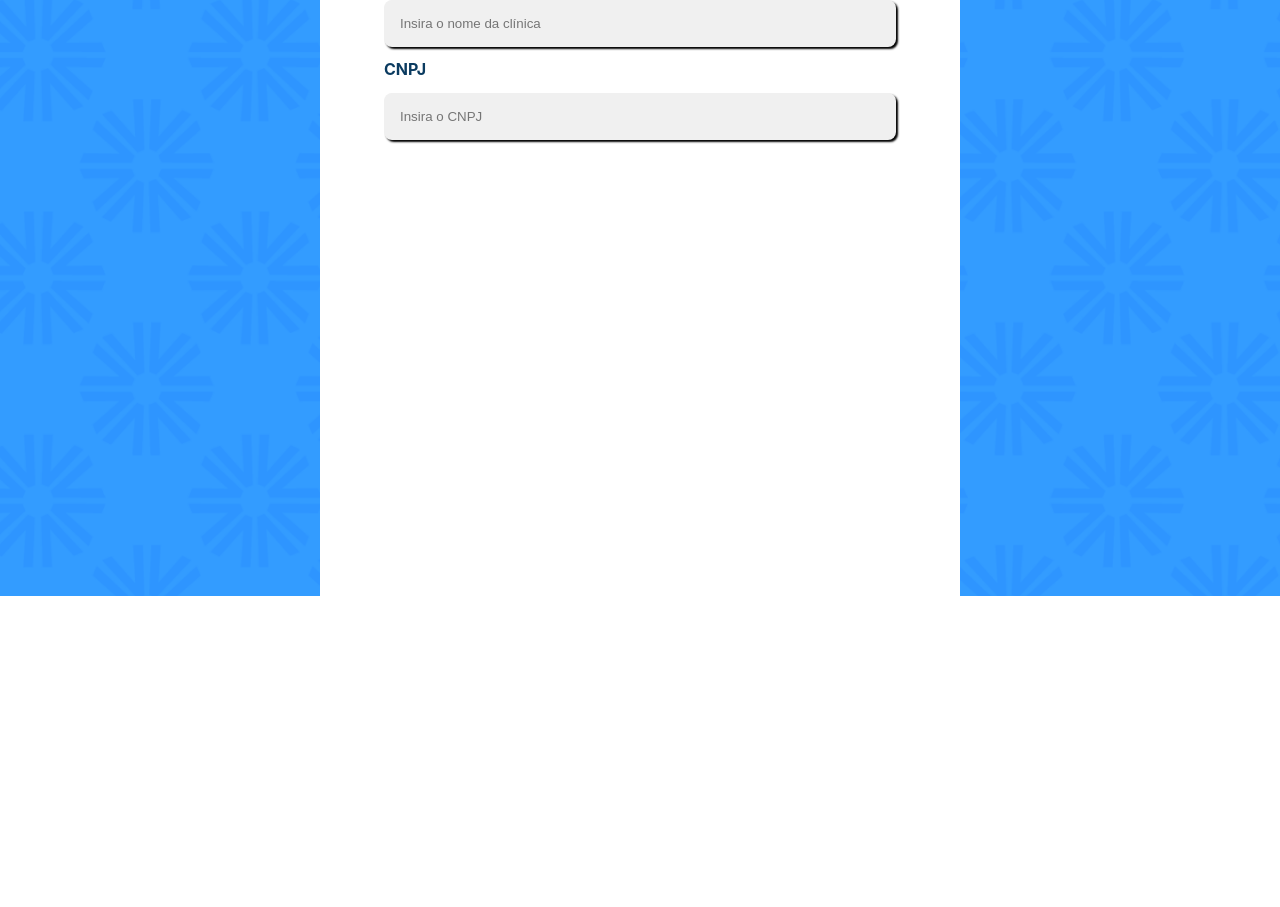
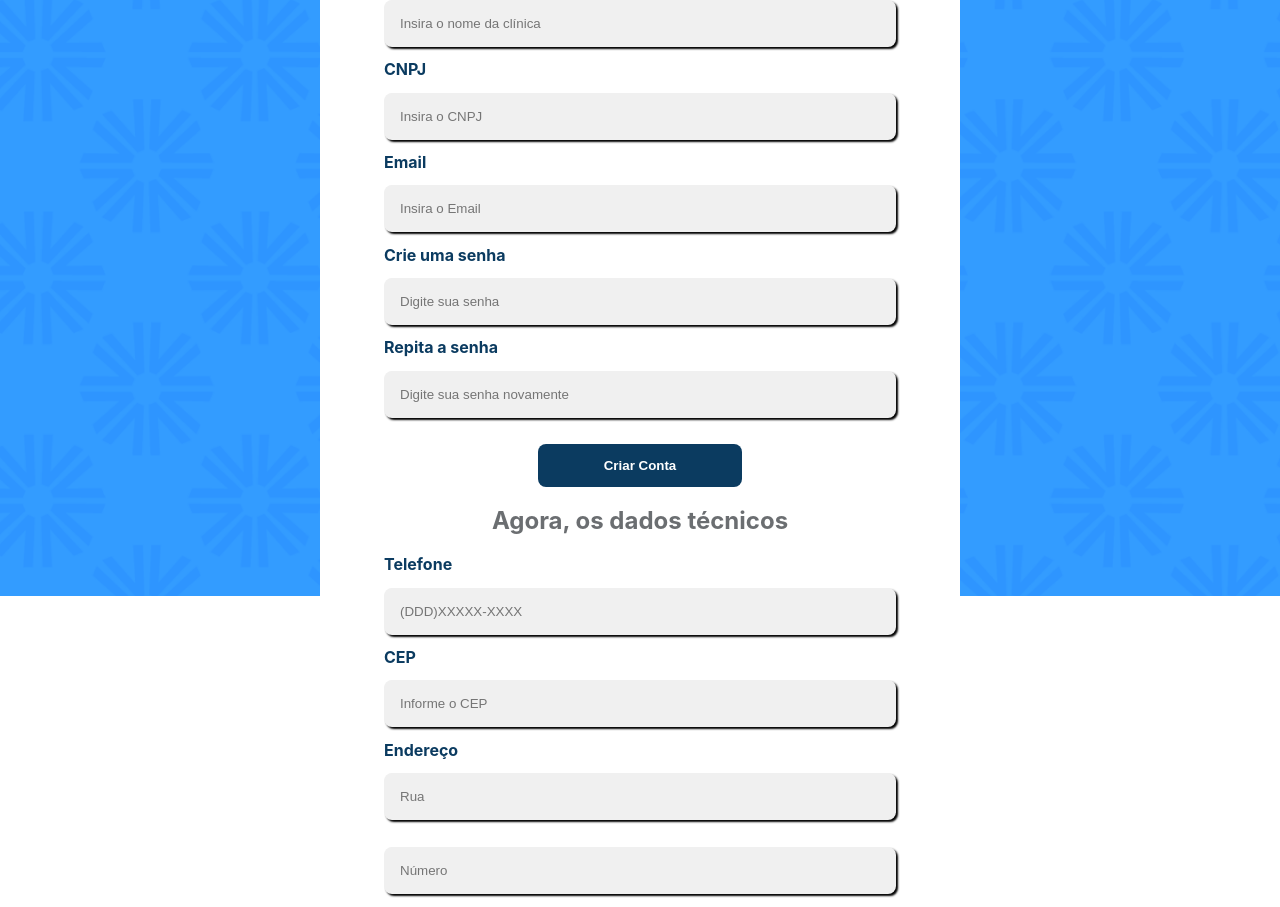
Before and after one commit to tpessoa10/Voll-Completo, a React (Create React App) app in the folder web/: page /cadastro in a window 1280 px wide. Shown: the part 204-1111 px from the top of the page. Before the commit the page ends 800 px from the top, so only its background shows below. Built offline with nearby package versions, Linux system fonts and the light colour scheme; the HTML template or start-up script is replaced by a standard one.

Commit message:
fazendo cadastro

```diff
--- a/web/src/pages/Cadastro/index.tsx
+++ b/web/src/pages/Cadastro/index.tsx
@@ -3,6 +3,18 @@ import Logo from '../../components/Cabecalho/assets/logo.png'
 import { Step, StepLabel, Stepper } from '@mui/material'
 import { useState } from 'react';
 import CampoDigitacao from '../../components/CampoDigitacao';
+
+const BotaoEstilizado = styled.button`
+    width: 40%;
+    background-color: var(--azul-escuro);
+    border-radius: 8px;
+    padding: 12px 16px;
+    color: var(--branco);
+    border: none;
+    margin-top: 1em;
+    font-weight: 700;
+    line-height: 19px;
+`
 
 
 const Imagem = styled.img`
@@ -26,17 +38,31 @@ const Titulo = styled.h2`
     color: var(--cinza);
 `
 
-const Formulario = styled.div`
+const Formulario = styled.form`
     display: flex;
     flex-direction: column;
     align-items: center;
     width: 80%
+`
+const Container = styled.div`
+    width: 100%;
+`
+
+const CampoDigitacaoPersonalizado = styled(CampoDigitacao)`
+    width: 20%;
 `
 
 export default function Cadastro(){
     const [etapaAtiva, setEtapaAtiva] = useState(0)
     const [nome, setNome] = useState('')
     const [cnpj, setCnpj] = useState('')
+    const [email, setEmail] = useState('')
+    const [senha, setSenha] = useState('')
+    const [senhaVerificada, setSenhaVerificada] = useState('')
+    const [telefone, setTelefone] = useState('')
+    const [cep, setCep] = useState('')
+    const [rua, setRua] = useState('')
+    const [numero, setNumero] = useState('')
 
     const handleSubmit = (event: React.FormEvent<HTMLFormElement>) => {
         event.preventDefault();
@@ -63,6 +89,19 @@ export default function Cadastro(){
             <Formulario>
                 <CampoDigitacao tipo='text' valor={nome} placeholder='Insira o nome da clínica' onChange={setNome} label='Nome'/>
                 <CampoDigitacao tipo='text' valor={cnpj} placeholder='Insira o CNPJ' onChange={setCnpj} label='CNPJ'/>
+                <CampoDigitacao tipo='text' valor={email} placeholder='Insira o Email' onChange={setEmail} label='Email'/>
+                <CampoDigitacao tipo='password' valor={senha} placeholder='Digite sua senha' onChange={setSenha} label='Crie uma senha'/>
+                <CampoDigitacao tipo='password' valor={senhaVerificada} placeholder='Digite sua senha novamente' onChange={setSenhaVerificada} label='Repita a senha'/>
+                <BotaoEstilizado>Criar Conta</BotaoEstilizado>
+            </Formulario>
+            <Titulo>Agora, os dados técnicos</Titulo>
+            <Formulario>
+                <CampoDigitacao tipo='tel' valor={telefone} placeholder='(DDD)XXXXX-XXXX' onChange={setTelefone} label='Telefone'/>
+                <CampoDigitacao tipo='number' valor={cep} placeholder='Informe o CEP' onChange={setCep} label='CEP'/>
+                <CampoDigitacao tipo='text' valor={rua} placeholder='Rua' onChange={setRua} label='Endereço'/>
+                <Container>
+                        <CampoDigitacao tipo='number' valor={numero} placeholder='Número' onChange={setNumero}/>
+                </Container>
             </Formulario>
         </>
     )
```
